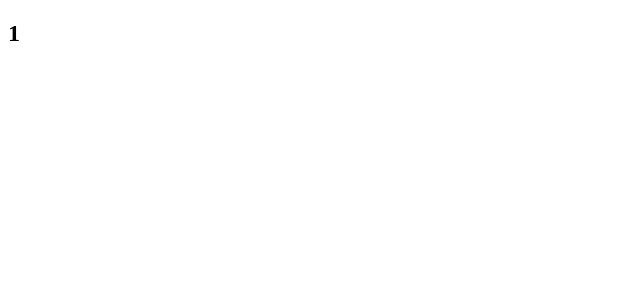
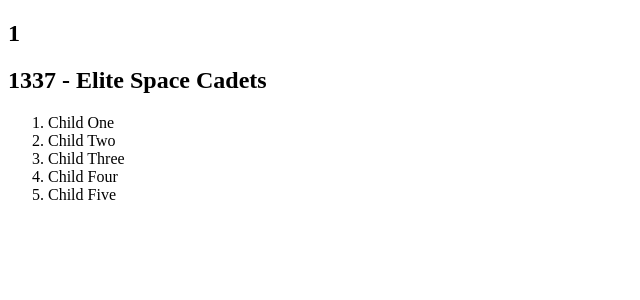
Before and after one commit to kkrita/kkrita-github-io-src, an Angular app: page /item/1 in a window 1280 px wide. Shown: the top 300 px of the page, without its empty margins (0-640 px from the left). Built offline with nearby package versions, Linux system fonts and the light colour scheme.

Commit message:
add changes

```diff
--- a/src/app/item/item.component.html
+++ b/src/app/item/item.component.html
@@ -2,7 +2,14 @@
     <h1>
         {{ name }}
     </h1>
-    <p>
-        {{ name.age }}
-    </p>
+    <h2>
+        {{ item.id }} - {{ item.title }}
+    </h2>
+    <ol>
+        <li *ngFor="let child of item.children">
+            <span *ngIf="child.parentId === item.id">
+                {{ child.title }}
+            </span>
+        </li>
+    </ol>
 </article>
--- a/src/app/item/item.component.ts
+++ b/src/app/item/item.component.ts
@@ -1,5 +1,7 @@
 import { Component, OnInit } from '@angular/core';
 import { ActivatedRoute } from '@angular/router';
+import { Item } from '../item';
+import { Child } from '../child';
 
 @Component({
   selector: 'app-item',
@@ -9,10 +11,13 @@ import { ActivatedRoute } from '@angular/router';
 export class ItemComponent implements OnInit {
 
   name: string;
+  item: Item;
 
   constructor(
     private activatedRoute: ActivatedRoute
-  ) { }
+  ) {
+    this.item = this.getDummyItem();
+  }
 
   ngOnInit() {
     this.getUrlData();
@@ -23,5 +28,34 @@ export class ItemComponent implements OnInit {
       this.name = params.get('id');
     });
   }
-
+  getDummyItem(): Item {
+    const item: Item = new Item();
+    item.id = 1337;
+    item.title = "Elite Space Cadets";
+    item.children = this.getDummyChildren();
+    return item;
+  }
+  getDummyChildren(): Array<Child> {
+    const childOne: Child = new Child();
+    childOne.id = 1;
+    childOne.parentId = 1337;
+    childOne.title = "Child One";
+    const childTwo: Child = new Child();
+    childTwo.id = 2;
+    childTwo.parentId = 1337;
+    childTwo.title = "Child Two";
+    const childThree: Child = new Child();
+    childThree.id = 3;
+    childThree.parentId = 1337;
+    childThree.title = "Child Three";
+    const childFour: Child = new Child();
+    childFour.id = 4;
+    childFour.parentId = 1337;
+    childFour.title = "Child Four";
+    const childFive: Child = new Child();
+    childFive.id = 5;
+    childFive.parentId = 1337;
+    childFive.title = "Child Five";
+    return [childOne, childTwo, childThree, childFour, childFive];
+  }
 }
--- a/tsconfig.json
+++ b/tsconfig.json
@@ -22,5 +22,6 @@
   "angularCompilerOptions": {
     "fullTemplateTypeCheck": true,
     "strictInjectionParameters": true,
+    "strictTemplates": true,
   }
 }
```
